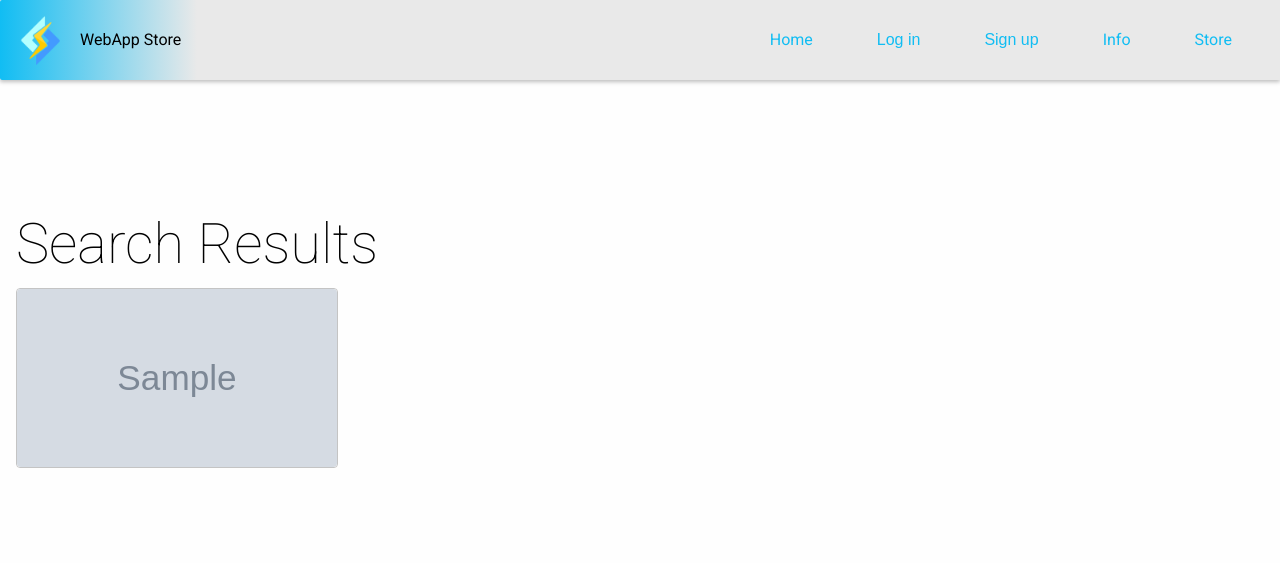
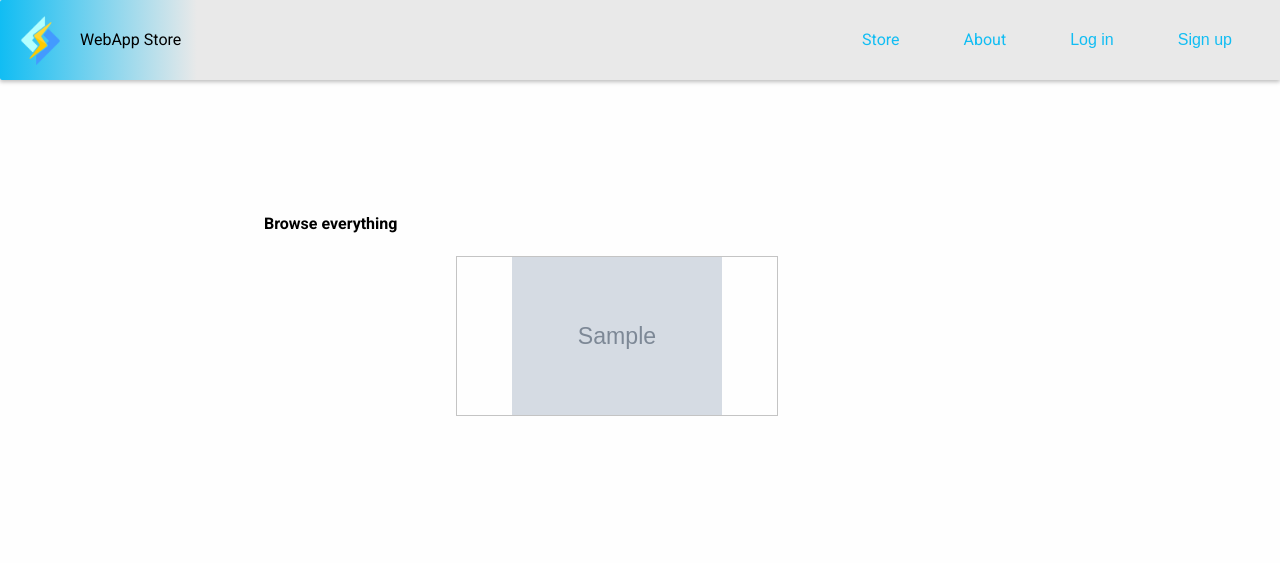
Before and after one commit to IainMcHugh/milestone-project-3, a Flask app: page /store in a window 1280 px wide. Shown: the top 563 px of the page. Run offline with Flask 2, Linux system fonts and the light colour scheme; grey boxes marked "Sample" are stand-in pictures; a database or web service that is not in the repository returns one stand-in record (values such as "Sample title"); some libraries are stand-ins or nearby versions.

Commit message:
functioning store page - styles fixed for store header fixes

```diff
--- a/app.py
+++ b/app.py
@@ -71,15 +71,20 @@ def store():
     if query:
         websites_search = list(mongo.db.websites.find(
             {"$text": {"$search": query}}))
+        websites = {
+            'sites': websites_search,
+            'searched': True
+        }
+
+        return render_template('store.html', websites=websites)
     else:
-        websites_search = list(mongo.db.websites.find())
+        websites_all = list(mongo.db.websites.find())
+        websites = {
+            'sites': websites_all,
+            'searched': False
+        }
 
-    websites = {
-        'search': websites_search,
-        'searched': True
-    }
-
-    return render_template('store.html', websites=websites)
+        return render_template('store.html', websites=websites)
 
 
 @app.route('/site_details/<websiteid>', methods=['GET', 'POST'])
--- a/static/css/styles.css
+++ b/static/css/styles.css
@@ -277,6 +277,118 @@ main {
   padding: 8px 0;
 }
 
+/* Store Page */
+
+.store-page {
+  padding: 48px 8px;
+}
+
+.store-list {
+  display: grid;
+  grid-template-columns: auto;
+  gap: 48px;
+  justify-content: center;
+  align-items: center;
+}
+
+.store-card-container {
+  width: 320px;
+}
+
+.store-card {
+  width: 100%;
+  height: 158px;
+  position: relative;
+  top: 0;
+  left: 0;
+  border: 1px solid var(--GREY_DARKER);
+}
+
+.store-card > img {
+  position: relative;
+  top: 0;
+  left: 0;
+  width: 100%;
+  height: 100%;
+  object-fit: contain;
+  border-radius: 4px;
+}
+
+.store-card > p {
+  display: block;
+  position: absolute;
+  bottom: 0;
+  left: 0;
+  width: 100%;
+  background-color: var(--BLUE_LIGHT);
+  color: var(--BLACK);
+  text-align: center;
+  padding: 8px 0;
+  opacity: 0;
+  transition: opacity 400ms ease-in-out;
+}
+
+.store-card:hover > p {
+  opacity: 1;
+}
+
+/* user page */
+
+.user-page {
+  padding: 48px 8px;
+}
+
+.small-panel {
+  padding: 16px 8px;
+}
+
+.user-heading {
+  display: flex;
+  justify-content: space-between;
+  align-items: center;
+  margin-bottom: 16px;
+}
+
+.user-heading > h1 {
+  font-size: 24px;
+  line-height: 24px;
+  font-weight: 200;
+}
+
+.website-data {
+  display: grid;
+  grid-template-columns: 1fr 120px;
+  column-gap: 8px;
+  align-items: center;
+}
+
+.user-website-name {
+  text-decoration: none;
+  color: var(--TEXT_PRIMARY);
+  cursor: pointer;
+}
+
+.website-list {
+  display: grid;
+  grid-template-columns: 1fr;
+}
+
+.user-card-image {
+  margin: 0 auto;
+  width: 286px;
+  height: 150px;
+}
+
+.user-card-image > img {
+  position: relative;
+  top: 0;
+  left: 0;
+  width: 100%;
+  height: 100%;
+  object-fit: contain;
+  border-radius: 4px;
+}
+
 /* site details page */
 
 .main-container {
@@ -484,63 +596,6 @@ main {
   font-size: 14px;
   line-height: 16px;
   font-weight: 300;
-}
-
-/* user page */
-
-.user-page {
-  padding: 48px 8px;
-}
-
-.small-panel {
-  padding: 16px 8px;
-}
-
-.user-heading {
-  display: flex;
-  justify-content: space-between;
-  align-items: center;
-  margin-bottom: 16px;
-}
-
-.user-heading > h1 {
-  font-size: 24px;
-  line-height: 24px;
-  font-weight: 200;
-}
-
-.website-data {
-  display: grid;
-  grid-template-columns: 1fr 120px;
-  column-gap: 8px;
-  align-items: center;
-}
-
-.user-website-name {
-  text-decoration: none;
-  color: var(--TEXT_PRIMARY);
-  cursor: pointer;
-}
-
-.website-list {
-  display: grid;
-  grid-template-columns: 1fr;
-}
-
-.user-card-image {
-  margin: 0 auto;
-  width: 286px;
-  height: 150px;
-}
-
-.user-card-image > img {
-  position: relative;
-  top: 0;
-  left: 0;
-  width: 100%;
-  height: 100%;
-  object-fit: contain;
-  border-radius: 4px;
 }
 
 /* Modal */
@@ -808,6 +863,15 @@ main {
     object-fit: fill;
   }
 
+  .store-page {
+    width: 752px;
+    margin: 24px auto;
+  }
+
+  .store-list {
+    grid-template-columns: auto auto;
+  }
+
   .main-container {
     width: 752px;
     margin: 24px auto;
--- a/templates/base.html
+++ b/templates/base.html
@@ -38,10 +38,11 @@
       <div class="header-options">
         <a
           class="button-link-secondary button-large"
-          href="{{ url_for('index')}}"
+          href="{{ url_for('store') }}"
         >
-          Home
+          Store
         </a>
+        <a class="button-link-secondary button-large open-info">About</a>
         {% if session.user %}
         <a
           href="{{ url_for('user', username=session['user']) }}"
@@ -65,13 +66,6 @@
           Sign up
         </button>
         {% endif %}
-        <a class="button-link-secondary button-large open-info"> Info </a>
-        <a
-          class="button-link-secondary button-large open-info"
-          href="{{ url_for('store') }}"
-        >
-          Store
-        </a>
       </div>
 
       <div class="header-options-mobile">
@@ -112,6 +106,15 @@
         >
           Home
         </a>
+        <a
+          class="mobile-menu-btn button-link-secondary button-large"
+          href="{{ url_for('store')}}"
+        >
+          Store
+        </a>
+        <a class="mobile-menu-btn button-link-secondary button-large open-info">
+          About
+        </a>
         {% if session.user %}
         <a
           href="{{ url_for('user', username=session['user']) }}"
@@ -133,9 +136,6 @@
           class="mobile-menu-btn button-link-secondary button-large open-signup"
         >
           Sign up
-        </a>
-        <a class="mobile-menu-btn button-link-secondary button-large open-info">
-          Info
         </a>
         {% endif %}
       </div>
@@ -201,7 +201,7 @@
     <div id="info-modal" class="modal-overlay">
       <div class="modal-content">
         <button class="close-button"><i class="fas fa-times"></i></button>
-        <p class="modal-header-title">Information</p>
+        <p class="modal-header-title">WebApp Store</p>
         <p class="modal-header-subtitle">
           Welcome to the Website App Store! The inspiration for this website
           came from the idea of bridging mobile apps and websites.
--- a/templates/store.html
+++ b/templates/store.html
@@ -1,15 +1,21 @@
 {% extends "base.html" %} {% block content %}
-<section class="home-page">
-  <div class="suggest-container">
-    {% if websites.searched %} {% if websites.search %}
+<section class="store-page">
+  {% if websites.sites %} {% if websites.searched %}
+  <div class="user-heading">
     <h2>Search Results</h2>
-    <div class="suggest-card-container">
-      {% for website in websites.search %}
-      <div class="card">
-        <a href='{{ url_for("siteDetails", websiteid=website._id) }}'>
-          <div class="card-image_container">
-            <img src="{{ website.image }}" />
-            <p>{{ website.title }}</p>
+  </div>
+  {% else %}
+  <div class="user-heading">
+    <h2>Browse everything</h2>
+  </div>
+  {% endif %}
+  <div class="store-list">
+    {% for sites in websites.sites %}
+    <div class="store-card-container">
+      <a href='{{ url_for("siteDetails", websiteid=sites._id) }}'>
+        <div class="store-card">
+          <img src="{{ sites.image }}" />
+          <p>{{ sites.title }}</p>
         </div>
       </a>
     </div>
@@ -19,6 +25,5 @@
   <h2>Search Results</h2>
   <h4>No results found</h4>
   {% endif %}
-  {% endif %}
 </section>
 {% endblock %}
```
Lines whose indentation alone changed are shown as unchanged.
